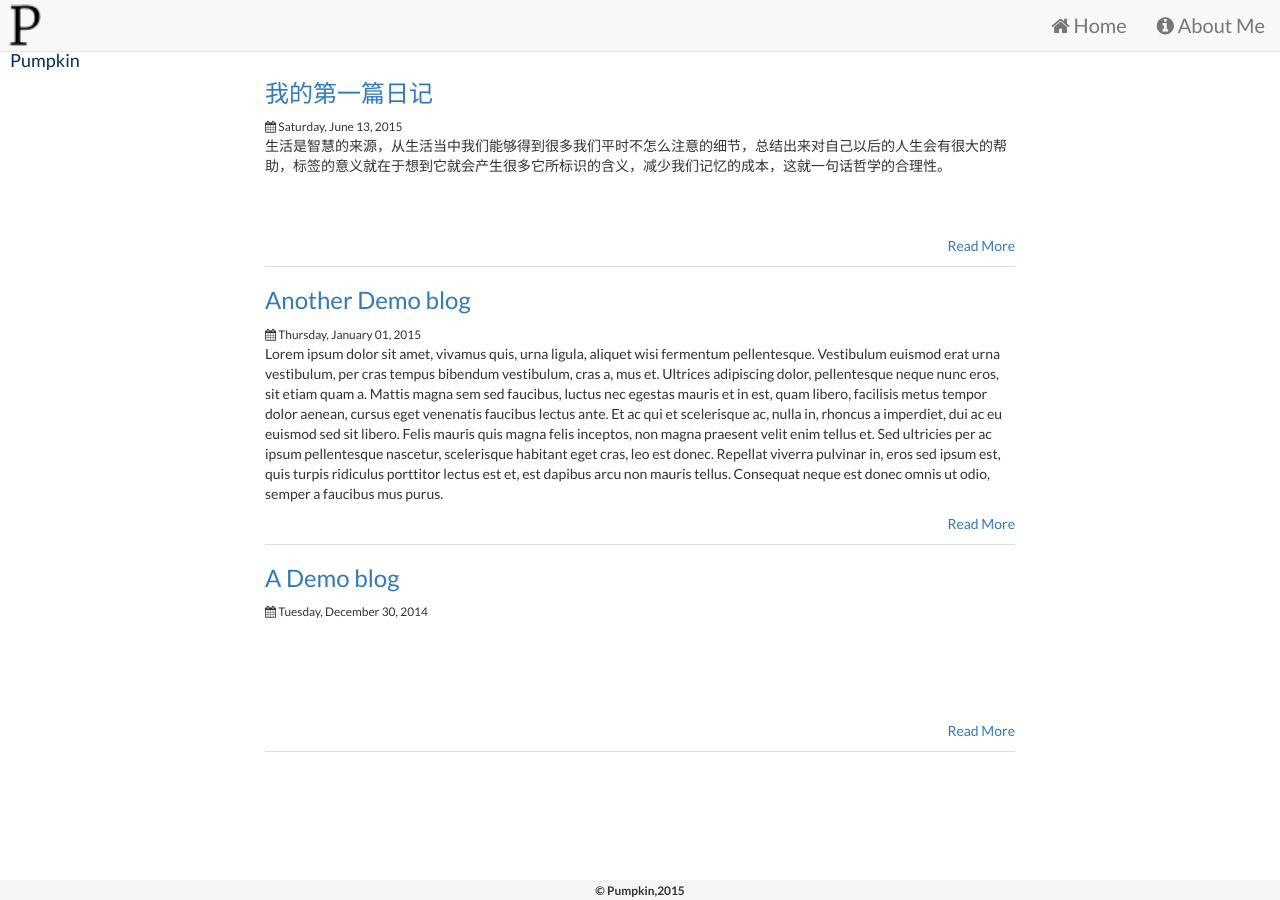
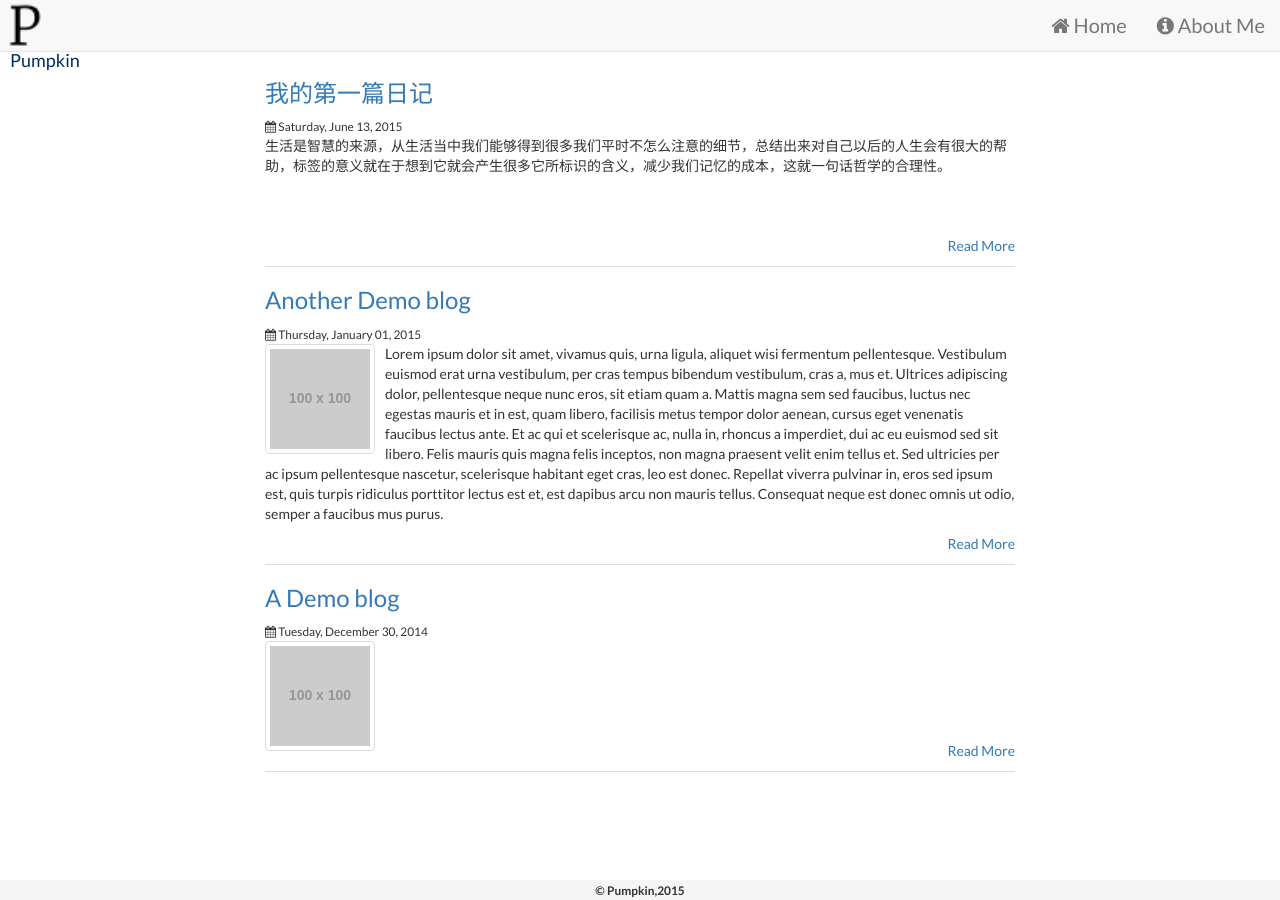
Before and after one commit to LarryBrick/jekyll_demo, a Jekyll site: the page built from index.html, in a window 1280 px wide. Built offline with Jekyll 4.4.1, drawn with Linux system fonts in a browser that asks for light colours; nearby versions of some CDN libraries.

Commit message:
增加thumbnail

```diff
--- a/index.html
+++ b/index.html
@@ -22,11 +22,11 @@ date: 2014-10-19 23:51
               <span class="label label-primary">{{tag}}</span>
             {% endfor %}
           </small>
-        </div>
+        </div>-->
         {% if post.thumbnail %}
           <img src="{{post.thumbnail}}"
           alt="{{post.title}}"  class="pull-left img-responsive thumb margin10 img-thumbnail" />
-        {% endif %}-->
+        {% endif %}
         <article class="excerpt">{{post.excerpt}}</article>
         <a class="pull-right marginBottom10" href="{{post.url | prepend: site.baseurl }}">Read More</a>
       </div>
```
